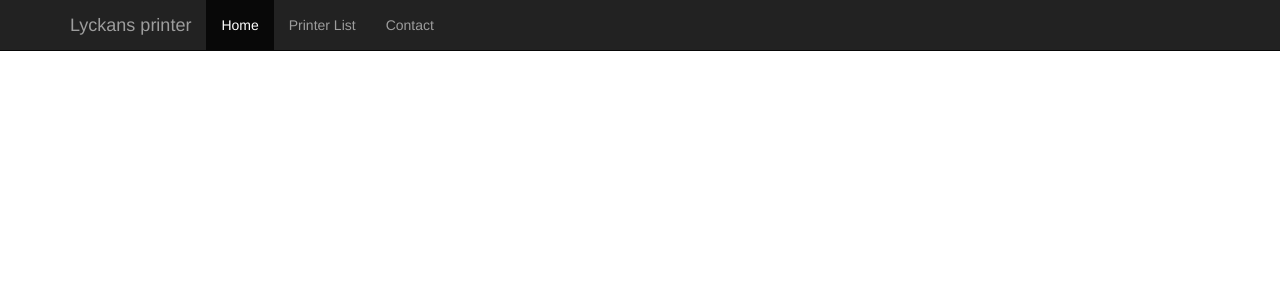
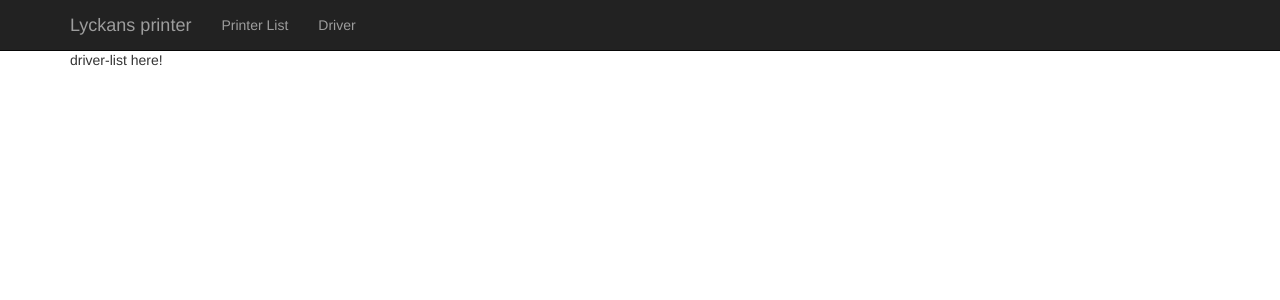
Before and after one commit to lyckan/printer, an Angular app: page /drivers in a window 1280 px wide. Before the commit this address led to /. Shown: the top 300 px of the page. Built offline with nearby package versions, Linux system fonts and the light colour scheme.

Commit message:
Add driver list

```diff
--- a/src/app/app-routing.module.ts
+++ b/src/app/app-routing.module.ts
@@ -1,10 +1,12 @@
 import { NgModule }             from '@angular/core';
 import { RouterModule, Routes } from '@angular/router';
 import { PrinterListComponent } from './printer-list/printer-list.component';
+import { DriverListComponent } from './driver-list/driver-list.component';
 
 const routes: Routes = [
- // { path: '', redirectTo: '/printers', pathMatch: 'full' },
-  { path: 'printers', component: PrinterListComponent }
+  { path: '', redirectTo: '/printers', pathMatch: 'full' },
+  { path: 'printers', component: PrinterListComponent },
+  { path: 'drivers', component: DriverListComponent }
 ];
 
 @NgModule({
--- a/src/app/app.component.html
+++ b/src/app/app.component.html
@@ -11,9 +11,8 @@
     </div>
     <div id="navbar" class="collapse navbar-collapse">
       <ul class="nav navbar-nav">
-        <li class="active"><a href="#">Home</a></li>
         <li><a routerLink="/printers">Printer List</a></li>
-        <li><a href="#contact">Contact</a></li>
+        <li><a routerLink="/drivers">Driver</a></li>
       </ul>
 
     </div><!--/.nav-collapse -->
--- a/src/app/app.module.ts
+++ b/src/app/app.module.ts
@@ -6,13 +6,15 @@ import { AppComponent } from './app.component';
 import { PrinterComponent } from './printer/printer.component';
 import { PrinterListComponent } from './printer-list/printer-list.component';
 import { AppRoutingModule } from './/app-routing.module';
+import { DriverListComponent } from './driver-list/driver-list.component';
 
 
 @NgModule({
   declarations: [
     AppComponent,
     PrinterComponent,
-    PrinterListComponent
+    PrinterListComponent,
+    DriverListComponent
   ],
   imports: [
     BrowserModule,
--- /dev/null
+++ b/src/app/driver-list/driver-list.component.html
@@ -0,0 +1,3 @@
+<p>
+  driver-list here!
+</p>
--- /dev/null
+++ b/src/app/driver-list/driver-list.component.ts
@@ -0,0 +1,15 @@
+import { Component, OnInit } from '@angular/core';
+
+@Component({
+  selector: 'app-driver-list',
+  templateUrl: './driver-list.component.html',
+  styleUrls: ['./driver-list.component.css']
+})
+export class DriverListComponent implements OnInit {
+
+  constructor() { }
+
+  ngOnInit() {
+  }
+
+}
```
Also changed, not shown: src/app/driver-list/driver-list.component.css (added), 1 other file (tests, documents, lock files or other folders).
